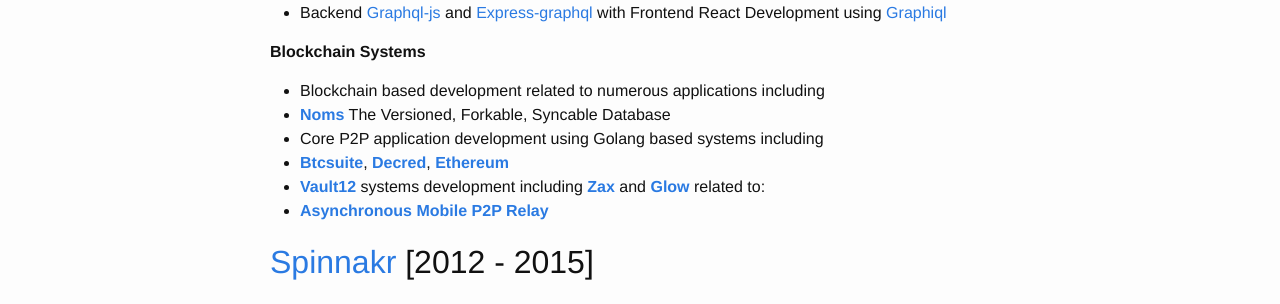
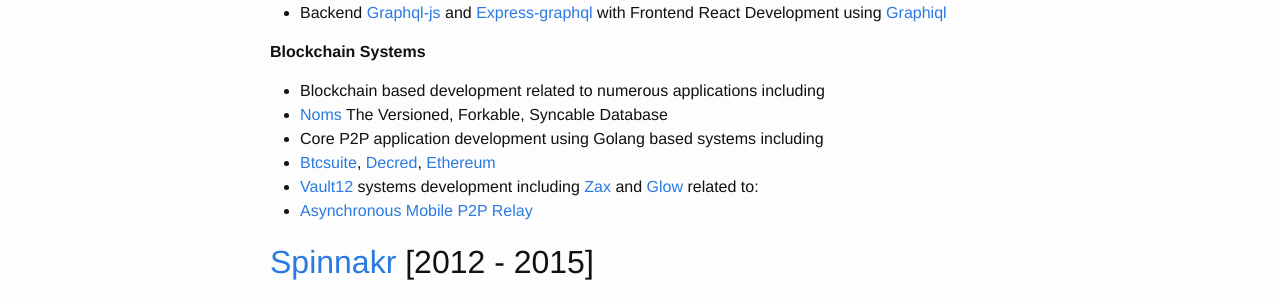
Before and after one commit to angermanmichael/link16, a Jekyll site: the page built from _posts/2017-11-03-cv.md, in a window 1280 px wide. Shown: the part 664-968 px from the top of the page. Built offline with Jekyll 4.4.1, drawn with Linux system fonts in a browser that asks for light colours.

Commit message:
remove bold type

```diff
--- a/_posts/2017-11-03-cv.md
+++ b/_posts/2017-11-03-cv.md
@@ -34,11 +34,11 @@ Frontend React Development using [Graphiql](https://github.com/graphql/graphiql)
 **Blockchain Systems**
 
 * Blockchain based development related to numerous applications including
-* **[Noms](https://github.com/attic-labs/noms)** The Versioned, Forkable, Syncable Database
+* [Noms](https://github.com/attic-labs/noms) The Versioned, Forkable, Syncable Database
 * Core P2P application development using Golang based systems including
-* **[Btcsuite](https://github.com/btcsuite)**, **[Decred](https://github.com/decred)**, **[Ethereum](https://www.ethereum.org/)**
-* **[Vault12](https://github.com/vault12)** systems development including **[Zax](https://github.com/vault12/zax)** and **[Glow](https://github.com/vault12/glow)** related to:
-* **[Asynchronous Mobile P2P Relay](https://s3-us-west-1.amazonaws.com/vault12/crypto_relay.pdf)**
+* [Btcsuite](https://github.com/btcsuite), [Decred](https://github.com/decred), [Ethereum](https://www.ethereum.org/)
+* [Vault12](https://github.com/vault12) systems development including [Zax](https://github.com/vault12/zax) and [Glow](https://github.com/vault12/glow) related to:
+* [Asynchronous Mobile P2P Relay](https://s3-us-west-1.amazonaws.com/vault12/crypto_relay.pdf)
 
 ## [Spinnakr](http://spinnakr.com) [2012 - 2015]
 **Big Data Analytics**
```
